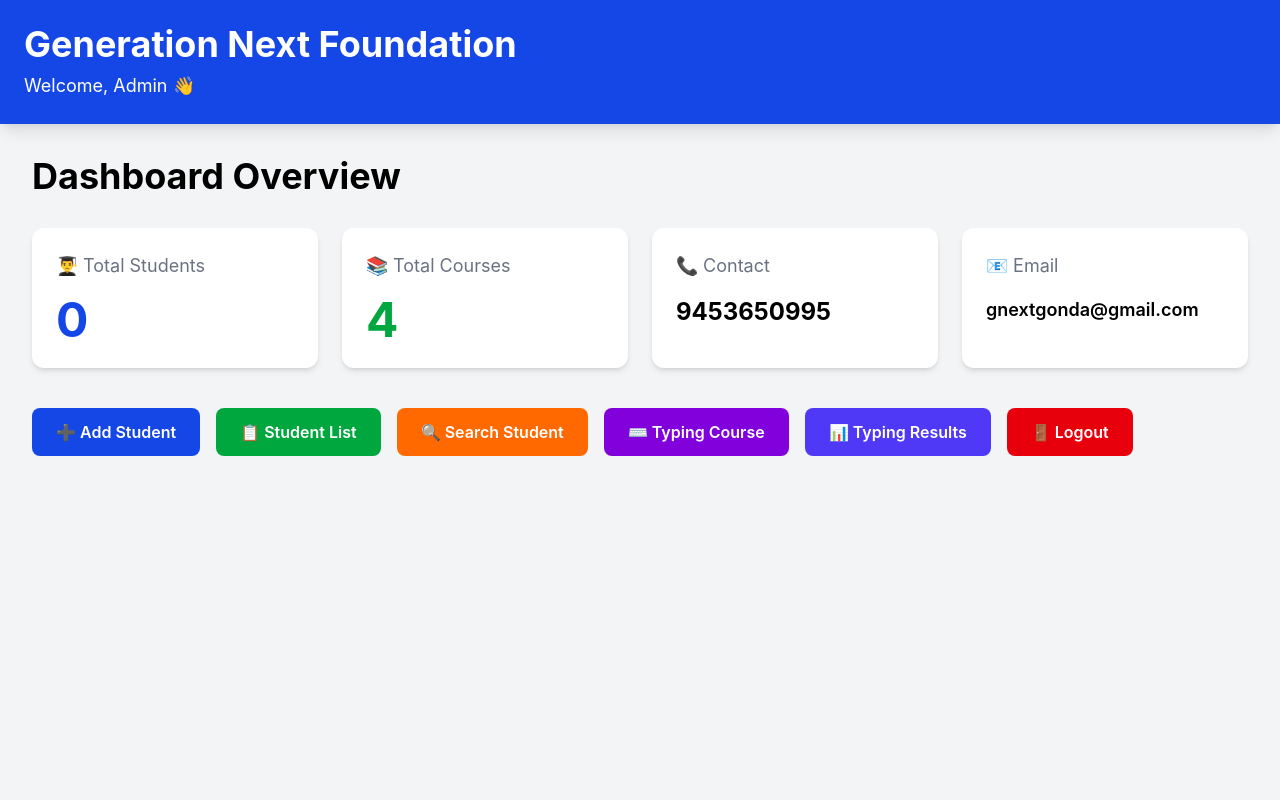
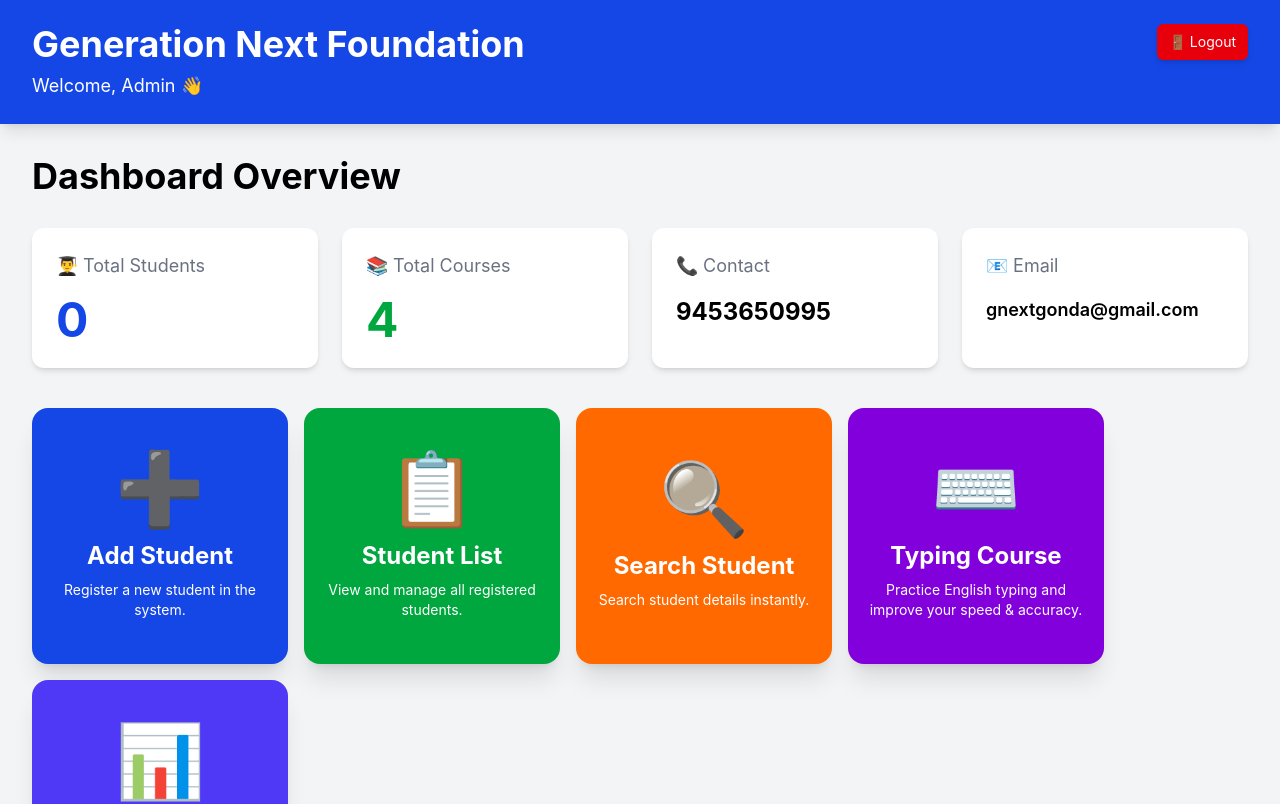
Before and after one commit to hardiksrivastava842-sketch/generation-next-foundation, a React (Vite) app: page /dashboard in a window 1280 px wide. Shown: the top 804 px of the page. Built offline with nearby package versions, Linux system fonts and the light colour scheme; no server answers; the database is empty.

Commit message:
Improve dashboard layout and move logout button to header

```diff
--- a/src/pages/Dashboard.jsx
+++ b/src/pages/Dashboard.jsx
@@ -29,7 +29,10 @@ function Dashboard() {
     <div className="min-h-screen bg-gray-100">
 
       {/* Header */}
-      <div className="bg-blue-700 text-white p-6 shadow-lg">
+<div className="bg-blue-700 text-white px-8 py-6 shadow-lg">
+  <div className="flex justify-between items-start">
+
+    <div>
       <h1 className="text-4xl font-bold">
         Generation Next Foundation
       </h1>
@@ -39,6 +42,15 @@ function Dashboard() {
       </p>
     </div>
 
+    <button
+      onClick={handleLogout}
+      className="bg-red-600 hover:bg-red-700 text-white text-sm px-3 py-2 rounded-md shadow-md"
+    >
+      🚪 Logout
+    </button>
+
+  </div>
+</div>
       {/* Main */}
       <div className="max-w-7xl mx-auto p-8">
 
@@ -83,41 +95,91 @@ function Dashboard() {
         <div className="mt-10 flex flex-wrap gap-4">
 
          <Link to="/add-student">
-            <button className="bg-blue-700 hover:bg-blue-800 text-white px-6 py-3 rounded-lg font-semibold transition">
-              ➕ Add Student
-            </button>
+  <div className="w-64 h-64 bg-blue-700 hover:bg-blue-800 rounded-2xl shadow-xl flex flex-col items-center justify-center text-white transition-all duration-300 hover:scale-105 cursor-pointer">
+
+    <div className="text-7xl mb-4">➕</div>
+
+    <h2 className="text-2xl font-bold">
+      Add Student
+    </h2>
+
+    <p className="text-sm mt-2 text-center px-4">
+      Register a new student in the system.
+    </p>
+
+  </div>
 </Link>
 
           <Link to="/students">
-            <button className="bg-green-600 hover:bg-green-700 text-white px-6 py-3 rounded-lg font-semibold transition">
-              📋 Student List
-            </button>
+  <div className="w-64 h-64 bg-green-600 hover:bg-green-700 rounded-2xl shadow-xl flex flex-col items-center justify-center text-white transition-all duration-300 hover:scale-105 cursor-pointer">
+
+    <div className="text-7xl mb-4">📋</div>
+
+    <h2 className="text-2xl font-bold">
+      Student List
+    </h2>
+
+    <p className="text-sm mt-2 text-center px-4">
+      View and manage all registered students.
+    </p>
+
+  </div>
 </Link>
 
          <Link to="/search-student">
-            <button className="bg-orange-500 hover:bg-orange-600 text-white px-6 py-3 rounded-lg font-semibold transition">
-              🔍 Search Student
-            </button>
+  <div className="w-64 h-64 bg-orange-500 hover:bg-orange-600 rounded-2xl shadow-xl flex flex-col items-center justify-center text-white transition-all duration-300 hover:scale-105 cursor-pointer">
+
+    <div className="text-7xl mb-4">🔍</div>
+
+    <h2 className="text-2xl font-bold">
+      Search Student
+    </h2>
+
+    <p className="text-sm mt-2 text-center px-4">
+      Search student details instantly.
+    </p>
+
+  </div>
 </Link>
 
            <Link to="/typing-course">
-            <button className="bg-purple-700 hover:bg-purple-800 text-white px-6 py-3 rounded-lg font-semibold transition">
-              ⌨️ Typing Course
-            </button>
+  <div className="w-64 h-64 bg-purple-700 hover:bg-purple-800 rounded-2xl shadow-xl flex flex-col items-center justify-center text-white transition-all duration-300 hover:scale-105 cursor-pointer">
+
+    <div className="text-7xl mb-4">
+      ⌨️
+    </div>
+
+    <h2 className="text-2xl font-bold">
+      Typing Course
+    </h2>
+
+    <p className="text-sm mt-2 text-center px-4">
+      Practice English typing and improve your speed & accuracy.
+    </p>
+
+  </div>
+</Link>
+       <Link to="/typing-results">
+  <div className="w-64 h-64 bg-indigo-600 hover:bg-indigo-700 rounded-2xl shadow-xl flex flex-col items-center justify-center text-white transition-all duration-300 hover:scale-105 cursor-pointer">
+
+    <div className="text-7xl mb-4">
+      📊
+    </div>
+
+    <h2 className="text-2xl font-bold">
+      Typing Results
+    </h2>
+
+    <p className="text-sm mt-2 text-center px-4">
+      View all typing test results and performance history.
+    </p>
+
+  </div>
 </Link>
 
-          <Link to="/typing-results">
-            <button className="bg-indigo-600 hover:bg-indigo-700 text-white px-6 py-3 rounded-lg font-semibold transition">
-              📊 Typing Results
-            </button>
-          </Link>
 
-          <button
-            onClick={handleLogout}
-            className="bg-red-600 hover:bg-red-700 text-white px-6 py-3 rounded-lg font-semibold transition"
-          >
-            🚪 Logout
-          </button>
+
+
 
         </div>
 
--- a/src/pages/TypingCourse.jsx
+++ b/src/pages/TypingCourse.jsx
@@ -24,8 +24,16 @@ function TypingCourse() {
   const [wrongWords, setWrongWords] = useState(0);
 
   // Paragraph
-  const paragraph =
-    "The quick brown fox jumps over the lazy dog. Technology is changing the world every day. Practice typing daily to improve your typing speed and accuracy.";
+  // Paragraphs
+const paragraphs = {
+  1: `The quick brown fox jumps over the lazy dog. Technology is changing the world every day. Practice typing daily to improve your typing speed and accuracy.`,
+
+  3: `Technology has become an essential part of modern life. Every day people use computers, mobile phones, and the internet for education, communication, and entertainment. Learning typing is an important skill because it increases productivity and saves time. A good typist can complete office work, school assignments, and professional projects much faster than someone who types slowly. Regular practice improves speed, accuracy, and confidence. Students should focus on typing without looking at the keyboard while maintaining proper finger placement. Consistency is the key to success. Even fifteen minutes of daily practice can produce significant improvement over time. A positive attitude, patience, and continuous effort help every learner become an excellent typist.`,
+
+  5: `Technology has transformed the way people learn, communicate, and work. Computers, smartphones, and the internet have become essential tools in everyday life. Typing is one of the most valuable digital skills because it allows people to complete tasks quickly and accurately. Students who practice typing regularly develop better speed, improved concentration, and greater confidence while working on assignments. Professional typists rely on proper finger placement, correct posture, and consistent practice to achieve excellent results. Accuracy is more important than speed because mistakes reduce productivity and require additional time for correction. Daily typing exercises strengthen muscle memory and improve coordination between the hands and eyes. Reading carefully before typing also reduces spelling errors and improves overall performance. Successful learners remain patient during practice sessions and gradually increase their typing speed without sacrificing accuracy. Modern workplaces expect employees to type efficiently while preparing reports, emails, presentations, and documents. Continuous learning, discipline, and dedication help individuals master typing skills and become more productive in both academic and professional environments. Every minute spent practicing today contributes to greater efficiency, confidence, and career opportunities in the future.`,
+};
+
+const paragraph = paragraphs[time];
 
   // Start Test
   const startTest = () => {
```
Lines whose indentation alone changed are shown as unchanged.
